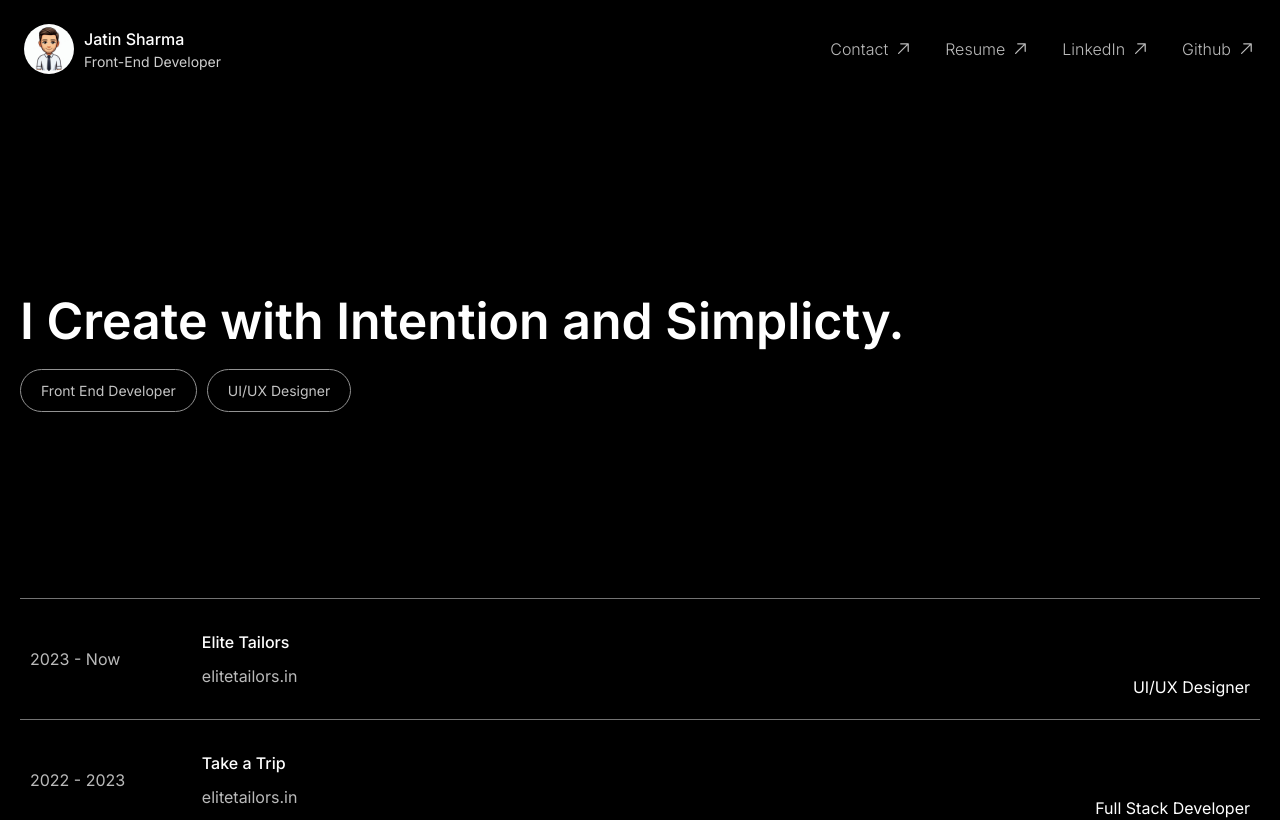
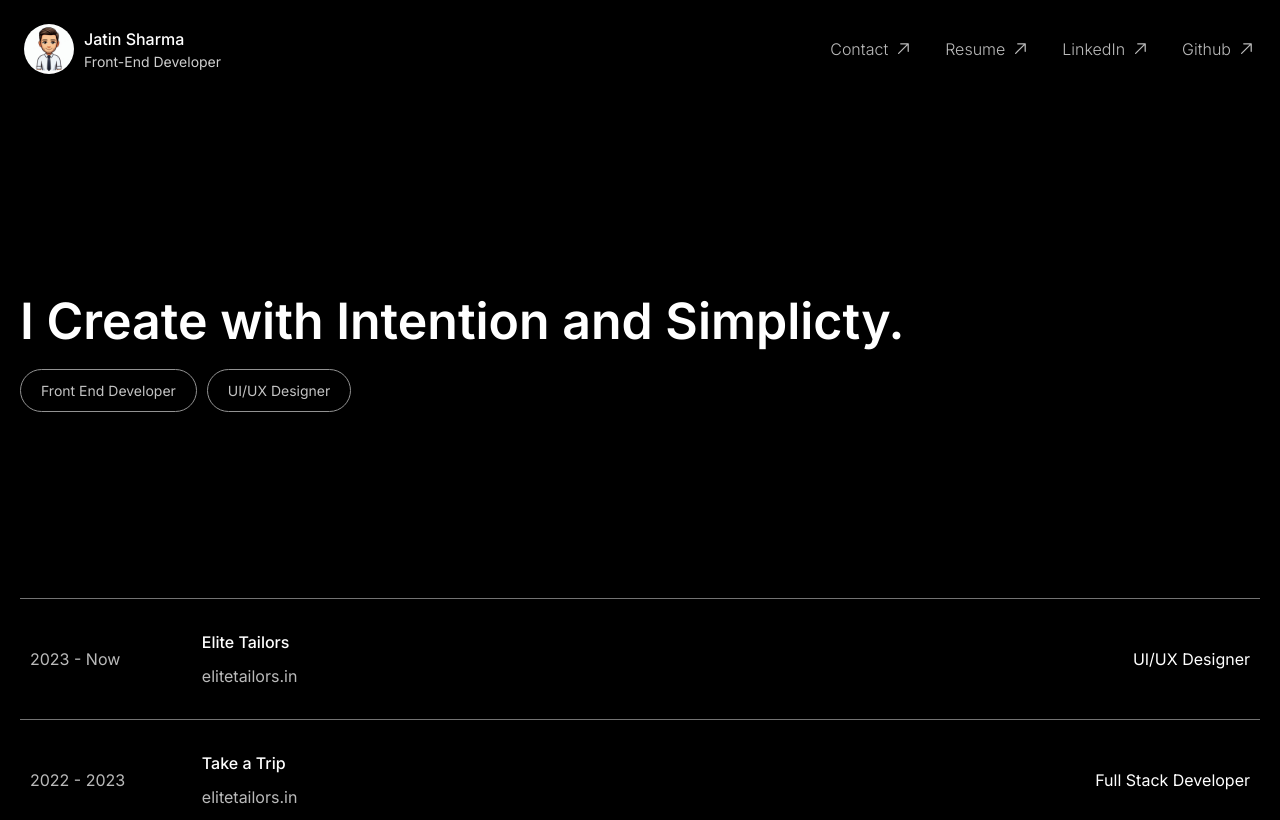
Before and after one commit to Jatin-Sharma-5/Portfolio, a React (Vite) app in the folder jatin-portfolio/: page / in a window 1280 px wide. Shown: the top 820 px of the page. Built offline with nearby package versions, Linux system fonts and the light colour scheme.

Commit message:
Update ProjectsSections.css

```diff
--- a/jatin-portfolio/src/components/ProjectsSection/ProjectsSections.css
+++ b/jatin-portfolio/src/components/ProjectsSection/ProjectsSections.css
@@ -18,7 +18,7 @@
     color: rgb(186, 186, 186);
 }
 .project-role{
-    align-content:end;
+    align-content:center;
 }
 .project-link{
     color: rgb(186, 186, 186);
```
